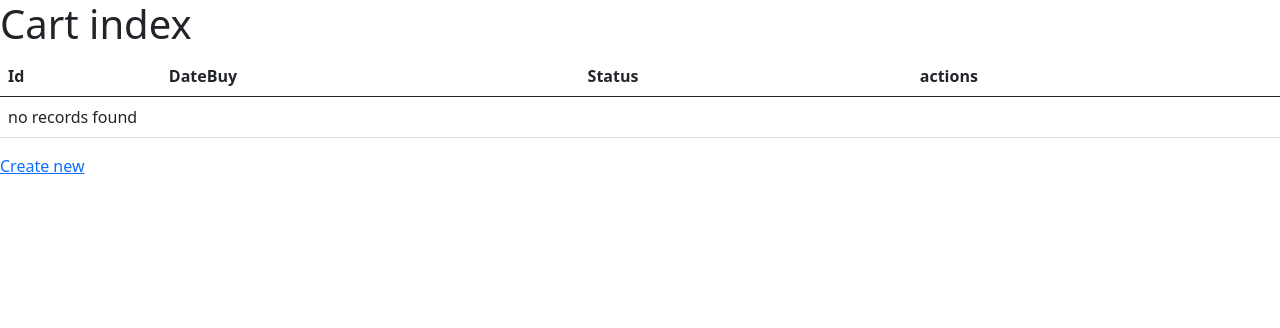
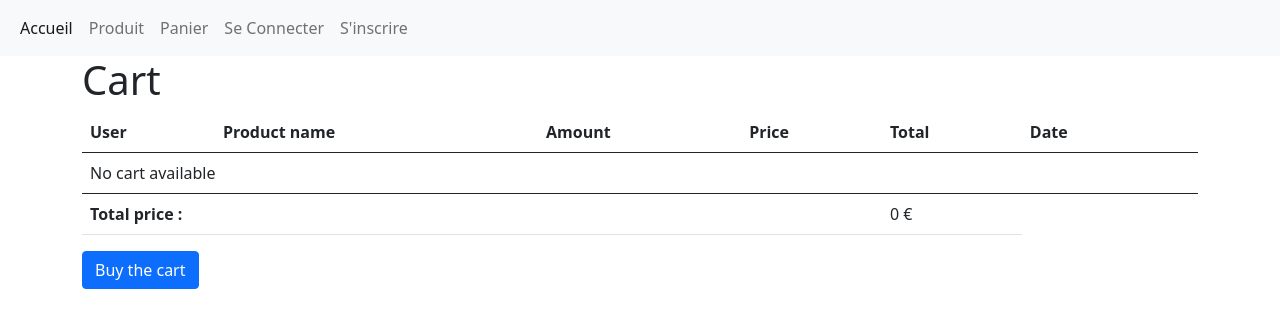
Before and after one commit to Loganghilardi/E-CommerceV2, a Symfony app: template templates/cart/index.html.twig in a window 1280 px wide. Shown: the top 328 px of the page. Run offline with Twig, Linux system fonts and the light colour scheme; the template is opened without the code that fills it, so the values that code supplies are empty; some libraries are stand-ins or nearby versions.

Commit message:
Affichage du panier (#1)
Implémentation du panier

```diff
--- a/src/Controller/RegistrationController.php
+++ b/src/Controller/RegistrationController.php
@@ -34,11 +34,14 @@ class RegistrationController extends AbstractController
                 )
             );
 
+            // Crée un panier vide pour un nouvel utilisateur
+            $user->addCart($cart);
+            $cart->setStatus(false);
+
             $entityManager = $this->getDoctrine()->getManager();
             $entityManager->persist($cart);
             $entityManager->persist($user);
             $entityManager->flush();
-            // do anything else you need here, like send an email
 
             return $this->redirectToRoute('app_login');
         }
--- a/templates/base.html.twig
+++ b/templates/base.html.twig
@@ -2,28 +2,33 @@
 <html>
 	<head>
 		<meta charset="UTF-8">
-        <title>{% block title %}Welcome!{% endblock %}</title>
+		<title>
+			{% block title %}Welcome!
+			{% endblock %}
+		</title>
 		<link href="https://cdn.jsdelivr.net/npm/bootstrap@5.0.2/dist/css/bootstrap.min.css" rel="stylesheet" integrity="sha384-EVSTQN3/azprG1Anm3QDgpJLIm9Nao0Yz1ztcQTwFspd3yD65VohhpuuCOmLASjC" crossorigin="anonymous">
-        {# Run `composer require symfony/webpack-encore-bundle`
-           and uncomment the following Encore helpers to start using Symfony UX #}
 		{% block stylesheets %}
 			{#{{ encore_entry_link_tags('app') }}#}
 		{% endblock %}
 
+		<script src="https://code.jquery.com/jquery-3.2.1.slim.min.js" integrity="sha384-KJ3o2DKtIkvYIK3UENzmM7KCkRr/rE9/Qpg6aAZGJwFDMVNA/GpGFF93hXpG5KkN" crossorigin="anonymous"></script>
+		<script src="https://cdnjs.cloudflare.com/ajax/libs/popper.js/1.12.9/umd/popper.min.js" integrity="sha384-ApNbgh9B+Y1QKtv3Rn7W3mgPxhU9K/ScQsAP7hUibX39j7fakFPskvXusvfa0b4Q" crossorigin="anonymous"></script>
+		<script src="https://maxcdn.bootstrapcdn.com/bootstrap/4.0.0/js/bootstrap.min.js" integrity="sha384-JZR6Spejh4U02d8jOt6vLEHfe/JQGiRRSQQxSfFWpi1MquVdAyjUar5+76PVCmYl" crossorigin="anonymous"></script>
 		{% block javascripts %}
 			{#{{ encore_entry_script_tags('app') }}#}
 		{% endblock %}
 	</head>
 	<body>
+		{% include "navbar.html.twig" %}
+
 		{% for type, messages in app.flashes %}
-
 			{% for message in messages %}
-
-                <p class="alert alert-{{type}}"> {{ message }}</p>
-
+				<p class="alert alert-{{type}}">
+					{{ message }}</p>
 			{% endfor %}
-
 		{% endfor %}
+		<div class="container">
 			{% block body %}{% endblock %}
+		</div>
 	</body>
 </html>
--- a/templates/cart/_form.html.twig
+++ b/templates/cart/_form.html.twig
@@ -1,4 +1,43 @@
-{{ form_start(form) }}
-    {{ form_widget(form) }}
-    <button class="btn">{{ button_label|default('Save') }}</button>
-{{ form_end(form) }}
+<table class="table">
+	<thead>
+		<tr>
+			<th>{{'panier.user' | trans}}</th>
+			<th>{{'panier.produit' | trans}}</th>
+			<th>{{'panier.montant' | trans}}</th>
+			<th>{{'panier.prix' | trans}}</th>
+			<th>{{'panier.total' | trans}}</th>
+			<th>{{'panier.date' | trans}}</th>
+			<th></th>
+		</tr>
+	</thead>
+	<tbody>
+		{% set sum = 0 %}
+		{% for cart in carts.cartContents %}
+			<tr>
+				<td>{{carts.user.firstName}}</td>
+				<td>{{cart.product.name}}</td>
+				<td>{{cart.quantity}}</td>
+				<td>{{cart.product.price}} €</td>
+				<td>{{ cart.quantity * cart.product.price}} € </td>
+				<td>{{cart.date | date('d/m/y')}}</td>
+				<td>
+					<a href="{{path('cart_delete', {id: cart.id})}}" class="btn btn-warning">Supprimer</a>
+				</td>
+			</tr>
+
+			{% set multiply = cart.quantity * cart.product.price %}
+			{% set sum = sum + multiply %}
+		{% else %}
+			<tr>
+				<td colspan="7">
+					{{'panier.disponible'|trans}}
+				</td>
+			</tr>
+		{% endfor %}
+	</tbody>
+	<tfoot>
+		<td colspan="3" class="text-right"><strong>{{'prix.total' | trans}} :</strong></td>
+		<td></td>
+		<td> {{ sum }} €
+	</tfoot>
+</table>
--- a/templates/cart/index.html.twig
+++ b/templates/cart/index.html.twig
@@ -1,37 +1,13 @@
-{% extends 'base.html.twig' %}
+{% extends "base.html.twig" %}
 
-{% block title %}Cart index{% endblock %}
+{% block title %}
+	{{'Panier'|trans}}
+{% endblock %}
 
 {% block body %}
-    <h1>Cart index</h1>
+	<h1>{{'Panier'|trans}}</h1>
 
-    <table class="table">
-        <thead>
-            <tr>
-                <th>Id</th>
-                <th>DateBuy</th>
-                <th>Status</th>
-                <th>actions</th>
-            </tr>
-        </thead>
-        <tbody>
-        {% for cart in carts %}
-            <tr>
-                <td>{{ cart.id }}</td>
-                <td>{{ cart.dateBuy ? cart.dateBuy|date('Y-m-d H:i:s') : '' }}</td>
-                <td>{{ cart.status ? 'Yes' : 'No' }}</td>
-                <td>
-                    <a href="{{ path('cart_show', {'id': cart.id}) }}">show</a>
-                    <a href="{{ path('cart_edit', {'id': cart.id}) }}">edit</a>
-                </td>
-            </tr>
-        {% else %}
-            <tr>
-                <td colspan="4">no records found</td>
-            </tr>
-        {% endfor %}
-        </tbody>
-    </table>
+	{% include "cart/_form.html.twig" with {'carts': cart} %}
 
-    <a href="{{ path('cart_new') }}">Create new</a>
+	<a href="#" rel="noopener noreferrer" class="btn btn-primary">{{'panier.buy' | trans }}</a>
 {% endblock %}
--- a/templates/cart/show.html.twig
+++ b/templates/cart/show.html.twig
@@ -22,6 +22,10 @@
         </tbody>
     </table>
 
+    <pre>
+        {{ dump(cart) }}
+    </pre>
+
     <a href="{{ path('cart_index') }}">back to list</a>
 
     <a href="{{ path('cart_edit', {'id': cart.id}) }}">edit</a>
--- a/templates/navbar.html.twig
+++ b/templates/navbar.html.twig
@@ -9,7 +9,7 @@
 					<a class="nav-link" href="{{path('product_index')}}">Produit</a>
 				</li>
 				<li class="nav-item">
-					<a class="nav-link" href="#">Panier</a>
+					<a class="nav-link" href="{{path('cart_index')}}">Panier</a>
 				</li>
 				<li class="nav-item">
 					{% if app.user %}
--- a/templates/product/show.html.twig
+++ b/templates/product/show.html.twig
@@ -38,5 +38,9 @@
 
     <a href="{{ path('product_edit', {'id': product.id}) }}">edit</a>
 
+    <a href="{{ path('cart_add', {'id': product.id}) }}" class="btn btn-primary">Ajouter au panier</a>
+
+
     {{ include('product/_delete_form.html.twig') }}
+
 {% endblock %}
--- /dev/null
+++ b/translations/messages.en.yaml
@@ -0,0 +1,22 @@
+panier:
+  buy: Buy the cart
+  disponible : No cart available
+  produit: Product name
+  quantite : Quantity
+  prix: Price
+  montant: Amount
+  user: User
+  date: Date
+  total: Total
+
+Panier: Cart
+
+produit:
+  added: Product added
+  deleted: Product deleted
+
+prix:
+  total: Total price
+
+Sauvegarder: Sauvegarder
+Supprimer : Delete
```
Also changed, not shown: src/Controller/CartController.php (+20 -56 lines), src/Controller/ProductController.php (+64 -1 lines), src/Form/CartContentType.php (added, +26 -0 lines), templates/product/cartAdd.html.twig (added, +8 -0 lines), translations/messages.fr.yaml (added, +22 -0 lines), 2 other files. Lines whose indentation alone changed are shown as unchanged.
